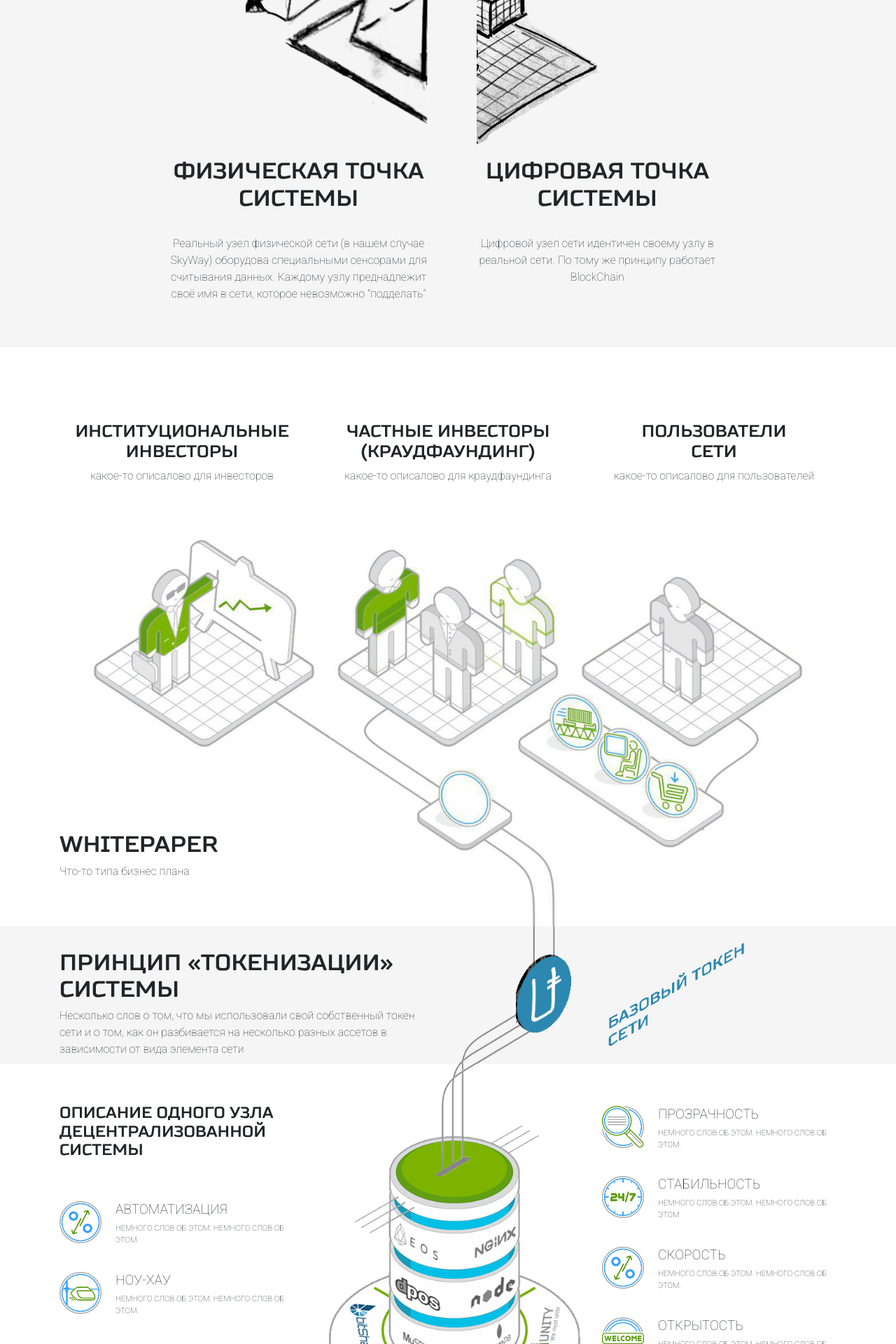
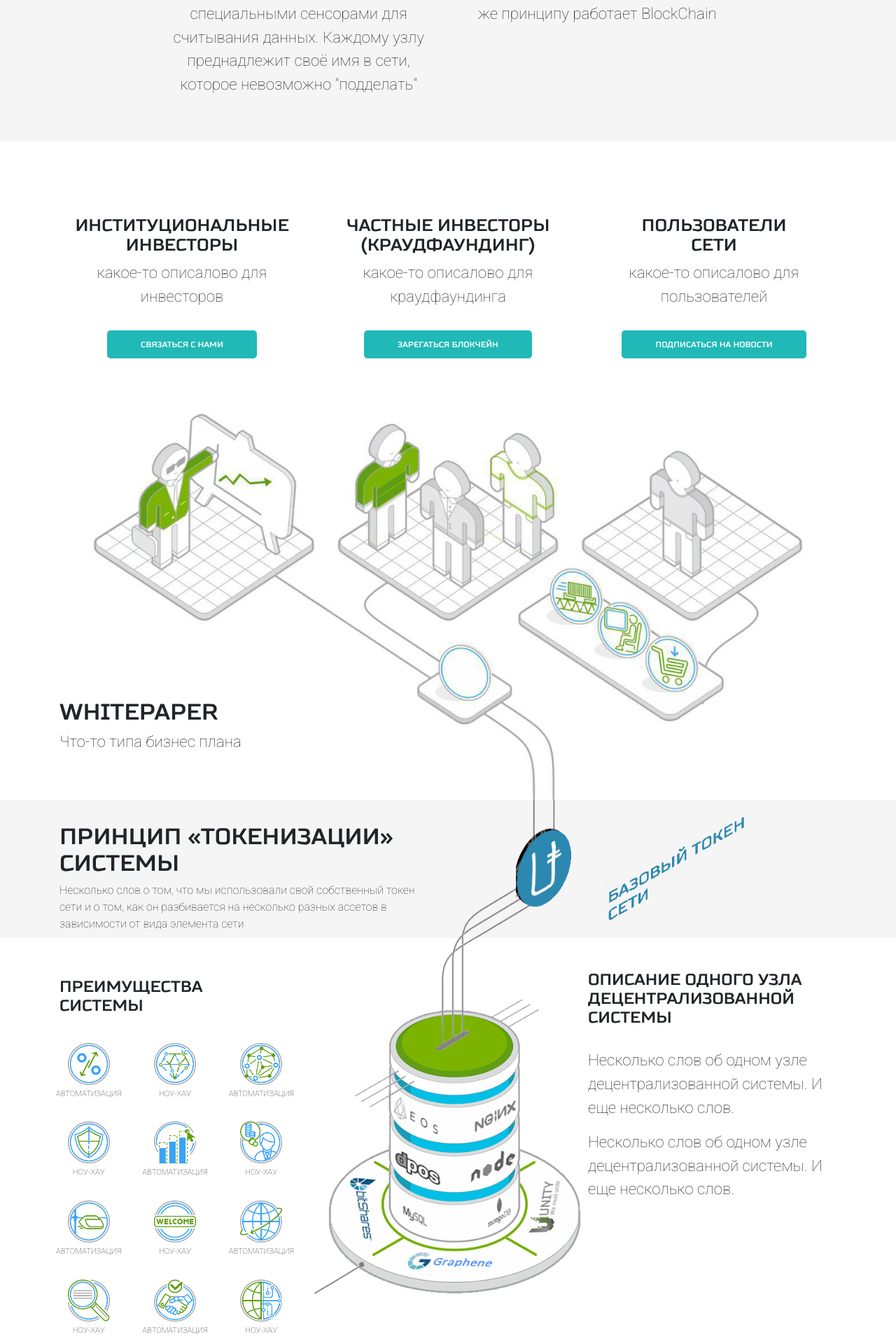
Before and after one commit to u-transnet/transnet.tech, a PHP site: page / in a window 1280 px wide. Shown: the part 1720-3640 px from the top of the page at 70% size. Run offline with PHP 8.4, Linux system fonts and the light colour scheme; some libraries are stand-ins or nearby versions.

Commit message:
Итерация #5
Мобильная верстка элементов до сервера

```diff
--- a/assets/css/app.css
+++ b/assets/css/app.css
@@ -34,6 +34,10 @@
     to   { opacity: 1; }
 }
 
+section {
+	position: relative;
+}
+
 .modal-one {
 
 
@@ -150,26 +147,26 @@
 
 }
 
-.unav-scroll .socials {
-	top: 2rem;
-}
 
 .unav-scroll .socials_ico svg {
 	fill: #000;
-	width: 28px;
 }
 
 .unav, .main_motto1:hover {
 	color: #fff;
 }
 
-.unav__button {
-    background: transparent;
-    border: 1px solid #fff;
+.btn {
+    border: 1px solid #000;
     border-radius: 5px;
     padding: 3px 0 0 2px;
     font-family: 'Russo Sans';
     font-size: 1rem;
+}
+
+.unav__button {
+    background: transparent;
+    border: 1px solid #fff;
     color: #fff;
     width: 219px;
     height: 40px;
@@ -514,7 +523,7 @@
 }
 
 .node__list-left {
-	margin-top: 60px;
+	margin: 30px 0 0 -20px;
 }
 
 .node__header2 {
@@ -525,13 +534,26 @@
     font-size: .7rem;
  }
 
+.node__adv {
+	padding: 10px 10px 5px 10px;
+	margin: 0 0 0;
+	-webkit-transition: background-color .85s ease;
+	-moz-transition: background-color .85s ease;
+	-ms-transition: background-color .85s ease;
+	-o-transition: background-color .85s ease;
+	transition: background-color .85s ease;
+	border-radius: 5px;
+}
 
+.node__adv:hover {
+	background-color: #eee;
+	cursor: pointer;
+}
 
 img.node__ico {
 	width: 60px;
 	height: 60px;
-	float: left;
-	margin: 0 20px 20px 0;
+	margin-bottom: 5px;
 }
 
 
@@ -737,15 +760,24 @@
     height: 170px;
 }
 
+.reg-btn {
+	color: #fff;
+	padding: .7rem 3rem .7rem 3rem;
+	border-radius: 5px;
+	font-family: 'Russo Sans';
+	background: rgb(32,185,183);
+	border: 0;
+	margin: 1rem 0 1rem 0;
+}
+
 .blue-btn {
-	color: #fff;
-	padding: .4rem 2rem .4rem 2rem;
-	border-radius: 20px;
-	font-family: 'Russo Sans';
-	background: rgb(30,185,183);
-	background: -moz-linear-gradient(top,  rgba(44,119,150,1) 0%, rgba(30,185,183,1) 100%);
-	background: -webkit-linear-gradient(top,  rgba(44,119,150,1) 0%,rgba(30,185,183,1) 100%);
-	background: linear-gradient(to bottom,  rgba(44,119,150,1) 0%,rgba(30,185,183,1) 100%);
+	background-color: #256a94;
+}
+
+.mobile-link {
+	color: #20b5ba;
+	font-weight: bold;
+	text-decoration: underline;
 }
 
 .question__send-btn:hover {
@@ -794,15 +836,16 @@
 	}
 
 	.main__subheader {
-		font-size: 1.2rem;
+		font-size: 1.1rem;
+		line-height: 2rem;
 	}
 
     .main__buttons {
-	    margin: 70px 0;
+	    margin: 100px 0;
     }
 
-    .main__buttons-btn {
-    	padding: 1rem;
+    .subheader {
+    	font-size: 1.4rem;
     }
 
 	.principe__header2 {
@@ -842,25 +894,60 @@
         width: 20px;
     }
 
+    .unav {
+    	padding: 1rem 2rem 1rem 2.7rem;
+    }
+
+    .unav__button {
+    	width: 189px;
+    	margin: 8px 28px 0 20px;
+    	font-size: .8rem;
+    }
+
 	.unav-scroll .socials {
 		top: 2.5rem;
 	}
 
+	.btn {
+		font-size: .7rem;
+	}
+
+	.unav__lang {
+		font-size: .75rem;
+		margin: 19px 0 0 0;
+	}
+
+	.unav__toggler {
+		margin: 20px 14px 0 0;
+		top: 218px;
+	}
+
+
+
 }
 
-@media screen and (max-width: 1024px){
+@media screen and (max-width: 1025px){
 
+    .unav__button {
+        width: 149px;
+        margin: 8px 13px 0 10px;
+    }
+
+    .unav__lang {
+        font-size: .6rem;
+    }
+
+    .subheader {
+		font-size: 1.1rem;
+		line-height: 1.4rem;
+    }
 
 	.principe__header {
 		font-size: 1rem;
 	}
 
-	.principe__subheader {
-		font-size: .7rem;
-	}
-
-	.socials {
-		display: none;
+	.socials_ico {
+	    margin: 0 1px 0 1px;
 	}
 
 	.header2 {
--- a/assets/js/app.js
+++ b/assets/js/app.js
@@ -70,7 +70,7 @@
 
 	    });
 
-	    $( '.unav__button' ).click(function(e) {
+	    $( '.unav__button, .unav__button-mobile ' ).click(function(e) {
 	    	e.preventDefault();
 	        $( '.question' ).fadeIn();
 
@@ -94,8 +94,6 @@
 	    		$( 'body' ).removeClass('modal-one');
 	    		$( '.sidebar' ).fadeOut(600);
 	    		$( '.unav' ).css('top', '0');
-
-               // $( '.unav' ).fadeIn();
 
 	    	} else {
 
--- a/index.html
+++ b/index.html
@@ -448,6 +450,7 @@
               <img src="assets/images/inst-investors.png" class="works2__mobile image-mobile"/>
               <p class="subheader works2__subheader">какое-то описалово для инвесторов</p>
 
+              <button class="btn reg-btn text-center">СВЯЗАТЬСЯ С НАМИ</button>
             </div>
 
             <div class="col col-xs-12 col-sm-12 col-md-4 col-lg-4 text-center">
@@ -456,14 +459,18 @@
               <img src="assets/images/crowdfounding.png" class="works2__mobile image-mobile"/>
               <p class="subheader works2__subheader">какое-то описалово для краудфаундинга</p>
 
+              <button class="btn reg-btn text-center">ЗАРЕГАТЬСЯ БЛОКЧЕЙН</button>
             </div>
 
             <div class="col col-xs-12 col-sm-12 works2__mobile works2__git">
+
+                      <div class="arrow moblie"><img src="assets/images/arrow.png" alt=""/></div>
 
               <img src="assets/images/git.jpg" class="image-mobile git-image"/>
               <h2 class="header2 works2__header2 works2__git-header">WHITEPAPER</h2>
 
               <p class="subheader works2__subheader2">Что-то типа бизнес плана</p>
+              <button class="btn reg-btn blue-btn text-center">ЗАРЕГАТЬСЯ БЛОКЧЕЙН</button>
             </div>
 
             <div class="col col-xs-12 col-sm-12 col-md-4 col-lg-4 text-center">
@@ -472,7 +479,7 @@
               <img src="assets/images/user.png" class="works2__mobile image-mobile works2__user-image" />
               <p class="subheader works2__subheader works2__subheader-mobile">какое-то описалово для пользователей</p>
 
-              <button class="btn blue-btn btn-mobile">ПОДПИСАТЬСЯ НА НОВОСТИ</button>
+              <button class="btn reg-btn text-center">ПОДПИСАТЬСЯ НА НОВОСТИ</button>
 
             </div>
 
@@ -532,53 +539,78 @@
 
           <div class="image-block__hover col-sm-12 col-md-4 node__block-left">
 
-            <h2 class="header2 node__header">ОПИСАНИЕ ОДНОГО УЗЛА ДЕЦЕНТРАЛИЗОВАННОЙ СИСТЕМЫ</h2>
+
 
             <img src="assets/images/server.png" class="image-mobile node__image-mobile" />
 
-            <ul class="node__list node__list-left">
+            <h2 class="header2 node__header desktop">ПРЕИМУЩЕСТВА<br/>СИСТЕМЫ</h2>
 
-              <li class="clearfix"><img src="assets/images/advantages/1.png" class="node__ico"/>
-                <h2 class="node__header2">АВТОМАТИЗАЦИЯ</h2>
-                <p class="node__subheader">НЕМНОГО СЛОВ ОБ ЭТОМ. НЕМНОГО СЛОВ ОБ ЭТОМ.</p>
-              </li>
+            <div class="node__list node__list-left desktop row">
 
-              <li class="clearfix"><img src="assets/images/advantages/7.png" class="node__ico"/>
-                <h2 class="node__header2">НОУ-ХАУ</h2>
-                <p class="node__subheader">НЕМНОГО СЛОВ ОБ ЭТОМ. НЕМНОГО СЛОВ ОБ ЭТОМ.</p>
-              </li>
+              <div class="col col-sm-4 col-md-4 col-lg-4 text-center node__adv"><img src="assets/images/advantages/1.png" class="node__ico"/>
+                <p class="node__subheader">АВТОМАТИЗАЦИЯ</p>
+              </div>
+
+              <div class="col col-sm-4 col-md-4 col-lg-4 text-center node__adv"><img src="assets/images/advantages/2.png" class="node__ico"/>
+                <p class="node__subheader">НОУ-ХАУ</p>
+              </div>
+
+              <div class="col col-sm-4 col-md-4 col-lg-4 text-center node__adv"><img src="assets/images/advantages/3.png" class="node__ico"/>
+                <p class="node__subheader">АВТОМАТИЗАЦИЯ</p>
+              </div>
+
+              <div class="col col-sm-4 col-md-4 col-lg-4 text-center node__adv"><img src="assets/images/advantages/4.png" class="node__ico"/>
+                <p class="node__subheader">НОУ-ХАУ</p>
+              </div>
+
+              <div class="col col-sm-4 col-md-4 col-lg-4 text-center node__adv"><img src="assets/images/advantages/5.png" class="node__ico"/>
+                <p class="node__subheader">АВТОМАТИЗАЦИЯ</p>
+              </div>
+
+              <div class="col col-sm-4 col-md-4 col-lg-4 text-center node__adv"><img src="assets/images/advantages/6.png" class="node__ico"/>
+                <p class="node__subheader">НОУ-ХАУ</p>
+              </div>
+
+              <div class="col col-sm-4 col-md-4 col-lg-4 text-center node__adv"><img src="assets/images/advantages/7.png" class="node__ico"/>
+                <p class="node__subheader">АВТОМАТИЗАЦИЯ</p>
+              </div>
+
+              <div class="col col-sm-4 col-md-4 col-lg-4 text-center node__adv"><img src="assets/images/advantages/8.png" class="node__ico"/>
+                <p class="node__subheader">НОУ-ХАУ</p>
+              </div>
+
+              <div class="col col-sm-4 col-md-4 col-lg-4 text-center node__adv"><img src="assets/images/advantages/9.png" class="node__ico"/>
+                <p class="node__subheader">АВТОМАТИЗАЦИЯ</p>
+              </div>
+
+              <div class="col col-sm-4 col-md-4 col-lg-4 text-center node__adv"><img src="assets/images/advantages/10.png" class="node__ico"/>
+                <p class="node__subheader">НОУ-ХАУ</p>
+              </div>
+
+              <div class="col col-sm-4 col-md-4 col-lg-4 text-center node__adv"><img src="assets/images/advantages/11.png" class="node__ico"/>
+                <p class="node__subheader">АВТОМАТИЗАЦИЯ</p>
+              </div>
+
+              <div class="col col-sm-4 col-md-4 col-lg-4 text-center node__adv"><img src="assets/images/advantages/12.png" class="node__ico"/>
+                <p class="node__subheader">НОУ-ХАУ</p>
+              </div>
 
 
-            </ul>
+            </div>
 
 
           </div>
 
           <div class="image-block__hover col-sm-12 col-md-4 node__block-right">
 
-            <ul class="node__list node__list-left">
+            <div class="node__list node__list-left">
 
-              <li class="clearfix"><img src="assets/images/advantages/10.png" class="node__ico"/>
-                <h2 class="node__header2">ПРОЗРАЧНОСТЬ</h2>
-                <p class="node__subheader">НЕМНОГО СЛОВ ОБ ЭТОМ. НЕМНОГО СЛОВ ОБ ЭТОМ.</p>
-              </li>
+              <h2 class="header2 node__header">ОПИСАНИЕ ОДНОГО УЗЛА ДЕЦЕНТРАЛИЗОВАННОЙ СИСТЕМЫ</h2>
 
-              <li class="clearfix"><img src="assets/images/advantages/14.png" class="node__ico"/>
-                <h2 class="node__header2">СТАБИЛЬНОСТЬ</h2>
-                <p class="node__subheader">НЕМНОГО СЛОВ ОБ ЭТОМ. НЕМНОГО СЛОВ ОБ ЭТОМ.</p>
-              </li>
-
-              <li class="clearfix"><img src="assets/images/advantages/1.png" class="node__ico"/>
-                <h2 class="node__header2">СКОРОСТЬ</h2>
-                <p class="node__subheader">НЕМНОГО СЛОВ ОБ ЭТОМ. НЕМНОГО СЛОВ ОБ ЭТОМ.</p>
-              </li>
-
-              <li class="clearfix"><img src="assets/images/advantages/8.png" class="node__ico"/>
-                <h2 class="node__header2">ОТКРЫТОСТЬ</h2>
-                <p class="node__subheader">НЕМНОГО СЛОВ ОБ ЭТОМ. НЕМНОГО СЛОВ ОБ ЭТОМ.</p>
-              </li>
-
-            </ul>
+              <br/>
+              <p class="subheader">Несколько слов об одном узле децентрализованной системы. И еще несколько слов.</p>
+              <p class="subheader">Несколько слов об одном узле децентрализованной системы. И еще несколько слов.</p>
+            </div>
 
 
           </div>
@@ -1010,10 +1050,10 @@
 
           </div>
 
-          <div class="col-xs-8 offset-xs-2 col-sm-8 offset-sm-2 col-md-8 offset-md-2 col-lg-8 offset-lg-2">
+          <div class="col-xs-12 offset-xs-2 col-sm-12 offset-sm-2 col-md-8 offset-md-2 col-lg-8 offset-lg-2">
 
             <textarea class="question__area" placeholder="Введите сообщение*"></textarea>
-            <button class="btn question__send-btn blue-btn lang" data-lang="blockchain_signup">ОТПРАВИТЬ</button>
+            <button class="btn question__send-btn reg-btn blue-btn lang" data-lang="blockchain_signup">ОТПРАВИТЬ</button>
 
           </div>
 
```
Also changed, not shown: other parts of assets/css/app.css (+140 -43 lines), other parts of index.html (+39 -33 lines), assets/images/arrow.png (added), assets/images/ask.png (added), assets/images/logo-mobile.png (added).
